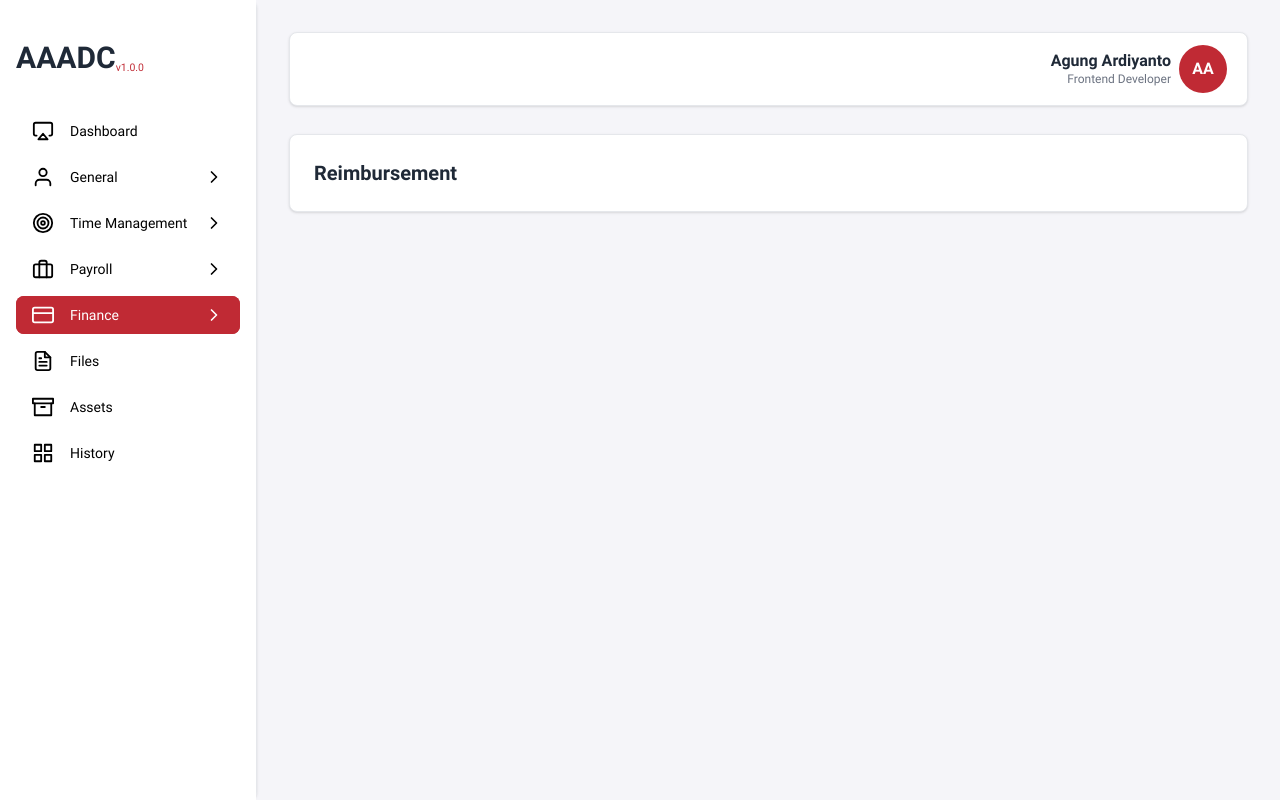
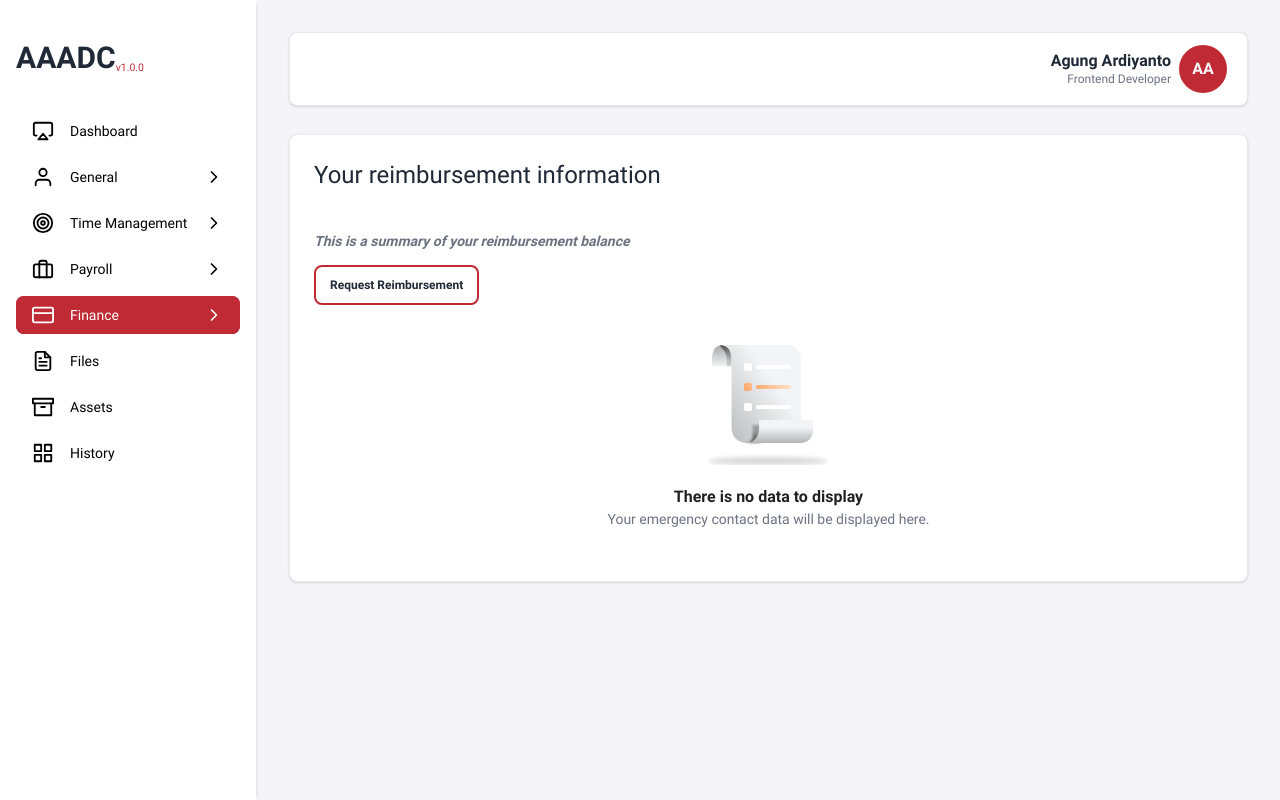
Before and after one commit to aulia14/aaadc-web, a Next.js app: page /finance/reimbursement in a window 1280 px wide. Built offline with nearby package versions, Linux system fonts and the light colour scheme.

Commit message:
update reimbursement page

```diff
--- a/pages/finance/reimbursement.tsx
+++ b/pages/finance/reimbursement.tsx
@@ -1,9 +1,52 @@
 import AppLayout from "@/layouts/AppLayout";
+import TableData from "@/components/DataTable";
 
 export default function Reimbursement() {
+  const columns = [
+    {name: "Transaction ID", selector: (row: any) => row.trx},
+    {name: "Reimbursement", selector: (row: any) => row.rmm},
+    {name: "Created Date", selector: (row: any) => row.created_date},
+    {name: "Effective Date", selector: (row: any) => row.effective_date},
+    {name: "Total", selector: (row: any) => row.total},
+    {name: "Approval", selector: (row: any) => row.approval},
+    {name: "Status", selector: (row: any) => row.status},
+    {name: "Action", selector: (row: any) => {
+      return <button type="button" className="bg-primary text-xs p-3.5 font-semibold py-1.5 text-white rounded-lg">Detail</button>;
+    }}
+  ];
+
+  const data: any[] = [
+    // {
+    //   trx: "TRX-12908129",
+    //   rmm: "Rp. 1.200.000",
+    //   created_date: "12 Dec 1945",
+    //   effective_date: "7 Days",
+    //   total: "Rp. 1.200.000",
+    //   approval: "-",
+    //   status: "Pending"
+    // },
+    // {
+    //   trx: "TRX-15308129",
+    //   rmm: "Rp. 1.150.000",
+    //   created_date: "30 Dec 1945",
+    //   effective_date: "4 Days",
+    //   total: "Rp. 1.150.000",
+    //   approval: "-",
+    //   status: "Pending"
+    // },
+  ];
+
   return (<AppLayout title="Reimbursement">
     <div className="border rounded-lg bg-white shadow p-6 relative">
-      <h3 className="text-xl font-semibold">Reimbursement</h3>
+      <h3 className="text-2xl font-normal">Your reimbursement information</h3>
+      <div className="text-sm text-gray-500 font-semibold italic mt-10 mb-3.5">This is a summary of your reimbursement balance</div>
+      <div className="text-xs font-semibold flex items-center gap-2">
+        <button type="button" className="border-2 border-primary bg-white rounded-lg py-2.5 px-3.5">Request Reimbursement</button>
+        {/* <button type="button" className="border-2 border-primary bg-white rounded-lg py-2.5 px-3.5">View Attendance Log</button> */}
+      </div>
+      <div className={data.length > 0 ? "mt-12" : "mt-0"}>
+        <TableData column={columns} data={data} />
+      </div>
     </div>
   </AppLayout>);
 }
```
